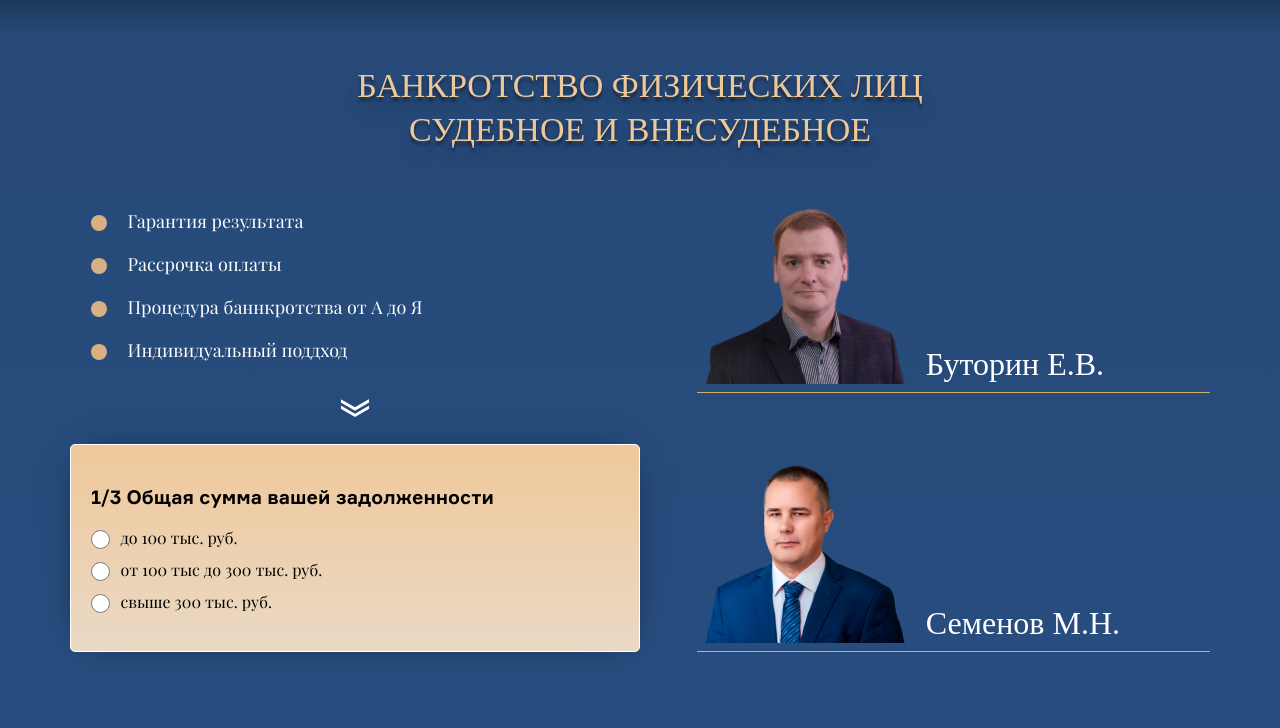
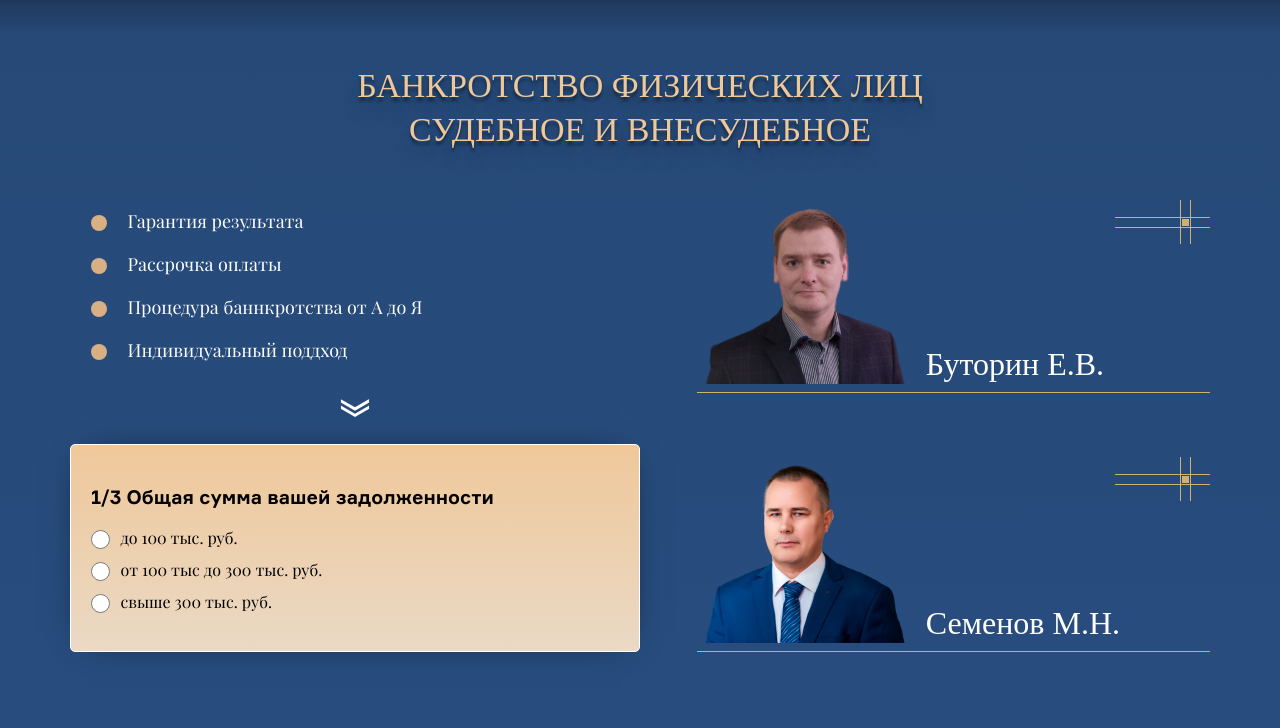
Before and after one commit to dedal1982/bankruptcy, a plain HTML site: page index.html in a window 1280 px wide. Shown: the part 72-800 px from the top of the page. Drawn offline with Linux system fonts and the light colour scheme; a web font is replaced by a local one.

Commit message:
update index.html and promo.css

```diff
--- a/index.html
+++ b/index.html
@@ -100,6 +100,11 @@
                     />
                   </div>
                   <h4>Буторин Е.В.</h4>
+                  <img
+                    class="decor-icon"
+                    src="./icons/gold-icon.svg"
+                    alt="иконка"
+                  />
                 </div>
                 <div class="promo__profiles-item">
                   <div class="promo__profiles-img">
@@ -110,6 +115,11 @@
                     />
                   </div>
                   <h4>Семенов М.Н.</h4>
+                  <img
+                    class="decor-icon"
+                    src="./icons/gold-icon.svg"
+                    alt="иконка"
+                  />
                 </div>
               </div>
             </div>
@@ -117,7 +127,7 @@
         </section>
         <section class="gallery">
           <div class="gallery__wrapper container">
-            <div class="gallery__top">
+            <div class="gallery__top" type="button">
               <img src="./icons/arrow-top.png" alt="стрелка" />
               <h5>Более 5500 списанных долгов моих Клиентов</h5>
             </div>
--- a/styles/promo.css
+++ b/styles/promo.css
@@ -138,6 +138,15 @@ input[type="radio"] {
   border-bottom: 1px solid #d1b06b;
   padding: 0.5rem;
   box-sizing: border-box;
+  position: relative;
+}
+.decor-icon {
+  width: 95px;
+  height: 44px;
+  transform: rotate(180deg);
+  position: absolute;
+  top: 0;
+  right: 0;
 }
 .promo__profiles-img {
   width: 200px;
```
Also changed, not shown: icons/gold-icon.svg (added).
